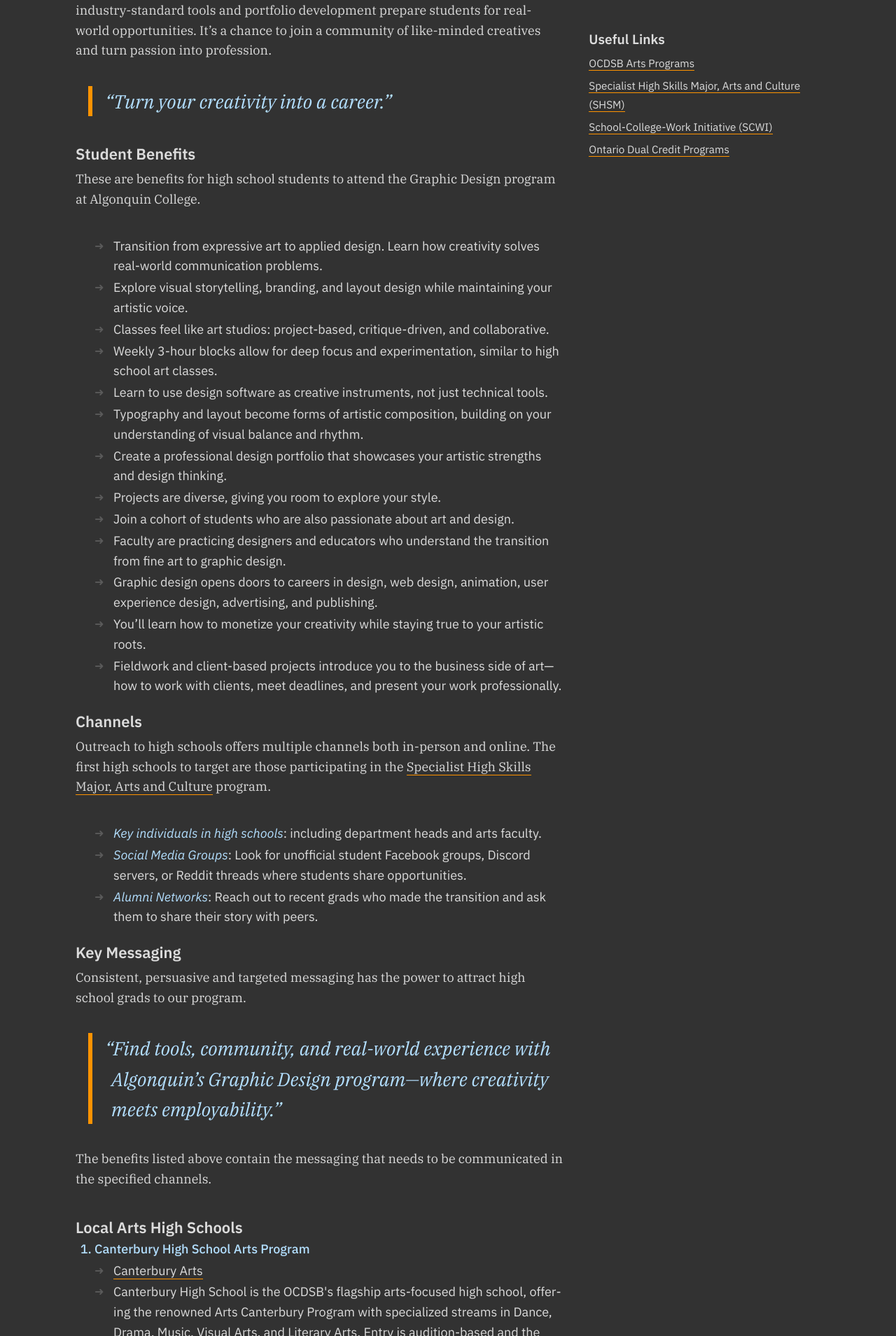
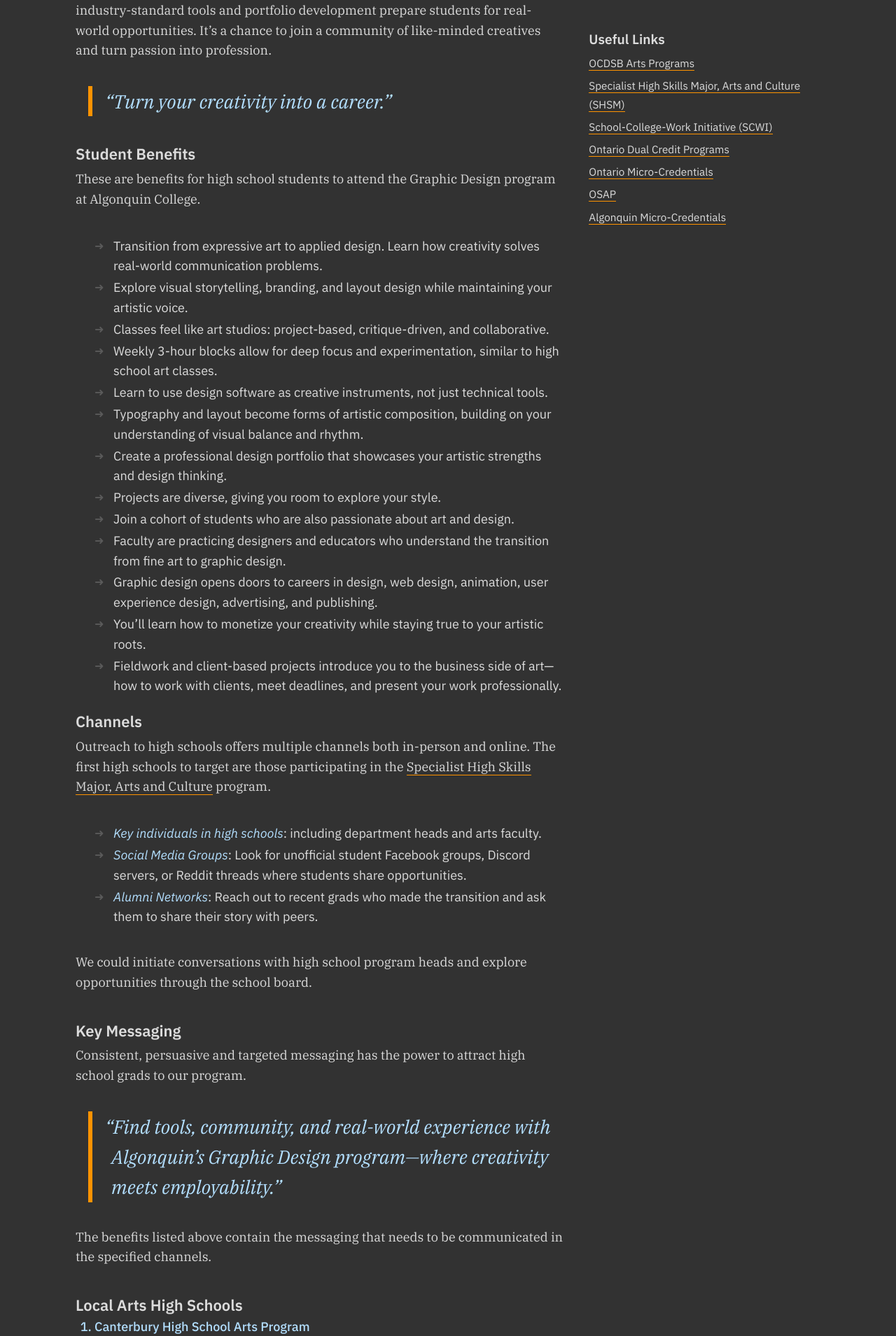
Before and after one commit to AlainParadis/program-transformation, a Jekyll site: the page built from highschool.md, in a window 1280 px wide. Shown: the part 422-2331 px from the top of the page at 70% size. Built offline with Jekyll 4.4.1, drawn with Linux system fonts in a browser that asks for light colours; some of the changed text lies outside the part shown.

Commit message:
add more content

```diff
--- a/_includes/footer.html
+++ b/_includes/footer.html
@@ -8,5 +8,5 @@
 	<li>This site aims to follow WCAG 2.1 AA guidelines. If you find any issues, please email me at <a href="mailto:{{ site.data.sitewide.identification.email }}" title="Alain Paradis' E-Mail Address.">{{ site.data.sitewide.identification.email }}</a>.</li>
 </ul>
 <ul class="text-small">
-	<li><strong>A.I. Statement:</strong> This program transformation plan was created through a synergy between human skills and AI algorithms. Specifically, Microsoft Copilot was used for research purposes. It was also used for brainstorming and to suggest high-level topics for analysis. </li>
+	<li><strong>A.I. Statement:</strong> This program transformation plan was created through a synergy between human skills and AI algorithms. Specifically, Microsoft Copilot and Perplexity.ai were used for research purposes. They were also used for brainstorming and to suggest high-level topics for analysis. </li>
 </ul>
--- a/css/styles.css
+++ b/css/styles.css
@@ -158,7 +158,7 @@ h1 + p,
 	h3 + h4,
 	h4 + h5,
 	h5 + h6 { margin-top: 0.25rem; }
-p + P { margin-bottom: 1rem; }
+p + p { margin-bottom: 1rem; }
 ul + p { margin-top: 2rem; }
 .center { text-align: center; }
 
--- a/highschool.md
+++ b/highschool.md
@@ -44,6 +44,9 @@ order: 1
 	<li><em>Social Media Groups</em>: Look for unofficial student Facebook groups, Discord servers, or Reddit threads where students share opportunities.</li>
 	<li><em>Alumni Networks</em>: Reach out to recent grads who made the transition and ask them to share their story with peers.</li>
 </ul>
+<p>
+	We could initiate conversations with high school program heads and explore opportunities through the school board.
+</p>
 <h4>
 	Key Messaging
 </h4>
@@ -51,7 +54,7 @@ order: 1
 	Consistent, persuasive and targeted messaging has the power to attract high school grads to our program.
 </p>
 <blockquote>
-    “Find tools, community, and real-world experience with Algonquin’s Graphic Design program—where creativity meets employability.”
+	“Find tools, community, and real-world experience with Algonquin’s Graphic Design program—where creativity meets employability.”
 </blockquote>
 <p>
 	The benefits listed above contain the messaging that needs to be communicated in the specified channels.
@@ -76,56 +79,18 @@ order: 1
 	These are yet more arts high schools to approach. They all participate in the SHSM Program.
 </p>
 {% for school in site.data.sitewide.schools %}
-<ul>
-	<li><strong>{{ school.name }}</strong></li>
+<ul class="columns">
+	<li style="border-top: 1px solid var(--orange);"><strong>{{ school.name }}</strong></li>
 	<ul>
-	    <li>{{ school.mission }}</li>
-	    <li>{{ school.contact.name }}</li>
-	    <li>{{ school.contact.address }}</li>
-	    <li>{{ school.contact.email }}</li>
-	    <li>{{ school.contact.phone }}</li>
-    </ul>
+		<li>{{ school.mission }}</li>
+		<li>{{ school.contact.name }}</li>
+		&nbsp;
+		<li>{{ school.contact.address }}</li>
+		<li>{{ school.contact.email }}</li>
+		<li>{{ school.contact.phone }}</li>
+	</ul>
 </ul>
 {% endfor %}
-
-
-<h3>
-	Additional Research
-</h3>
-<h4>
-	Academic Pathways
-</h4>
-<p>
-	There are areas of interest needing further investigation. Currently, Algonquin College seems to focus primarily on college-to-university rather than high school-to-college agreements. <em>Is it possible to build pathway agreements with local highschools?</em> Conversations with Jessica DeVries, Chair for Academic Development may be in order, as well as with Admissions.
-</p>
-<h5>
-	School-College-Work Initiative (SCWI)
-</h5>
-<p>
-	<a href="https://www.ontario.ca/page/dual-credit-programs" target="_blank">SCWI</a> is a province-wide program in Ontario designed to support student success and smooth transitions from high school to college or apprenticeship training. It plays a central role in coordinating <em>dual credit programs</em>, which are a key part of its mandate.
-</p>
-<p>
-	SCWI aims to encourage students to pursue postsecondary education. It provides meaningful learning experiences that connect classroom learning to real-world careers
-</p>
-<p>
-	Next Steps:
-</p>
-<ul>
-	<li>Speak with high school guidance counsellors</li>
-	<li>Explore opportunities through the local school board</li>
-</ul>
-<h5>
-	Dual Credit Programs
-</h5>
-<p>
-	<a href="https://www.ontario.ca/page/dual-credit-programs" target="_blank">Dual credit programs in Ontario</a> are designed to help high school students transition more smoothly into postsecondary education. They allow eligible high school students to take college courses that count toward both their Ontario Secondary School Diploma (OSSD) and a college diploma.
-</p>
-<p>
-	Participating in a dual credit program can help students complete their high school diploma, transition successfully to college or apprenticeship programs while exploring career pathways and gaining exposure to college-level expectations and environments.
-</p>
-<p>
-	Note that students enrolled in a <em>Specialist High Skills Major (SHSM)</em> programs such as Merivale HS and Canterbury HS are eligible.
-</p>
 <h4>
 	Outreach Activities
 </h4>
@@ -161,3 +126,30 @@ order: 1
 		</ul>
 	</ul>
 </ol>
+<h4>
+	Additional Research
+</h4>
+<h5>
+	Academic Pathways
+</h5>
+<p>
+	There are areas of interest needing further investigation. Currently, Algonquin College seems to focus primarily on college-to-university rather than high school-to-college agreements. <em>Is it possible to build pathway agreements with local highschools?</em> Conversations with Jessica DeVries, Chair for Academic Development may be in order, as well as with Admissions.
+</p>
+<h5>
+	Dual Credit Programs
+</h5>
+<p>
+	<a href="https://www.ontario.ca/page/dual-credit-programs" target="_blank">Dual credit programs in Ontario</a> are designed to help high school students transition more smoothly into postsecondary education. They allow eligible high school students to take college courses that count toward both their Ontario Secondary School Diploma (OSSD) and a college diploma. They seem like a natural opportunity to entice and lead high school students into the Graphic Design program.
+</p>
+<p>
+	Participating in a dual credit program can help students complete their high school diploma, transition successfully to college programs while exploring career pathways and gaining exposure to college-level expectations and environments.
+</p>
+<p>
+	If this were to proceed, high school students should have the opportunity to appreciate the full Graphic Design program college experience by attending the DSN1561 Graphic Design 1 course in person. This is an anchor course in the program. It would give students an authentic experience of enrolling in the program.
+</p>
+<p>
+	Note that students enrolled in a <em>Specialist High Skills Major (SHSM)</em> programs are eligible.
+</p>
+<p>
+	<a href="https://files.ontario.ca/edu-dual-credit-programs-policy-program-requirements-2020-en-2021-12-13.pdf">Further reading (PDF)</a> about dual credit course development and delivery.
+</p>
```
Also changed, not shown: _data/sitewide.yml (+16 -0 lines), upskilling.md (+0 -10 lines).
